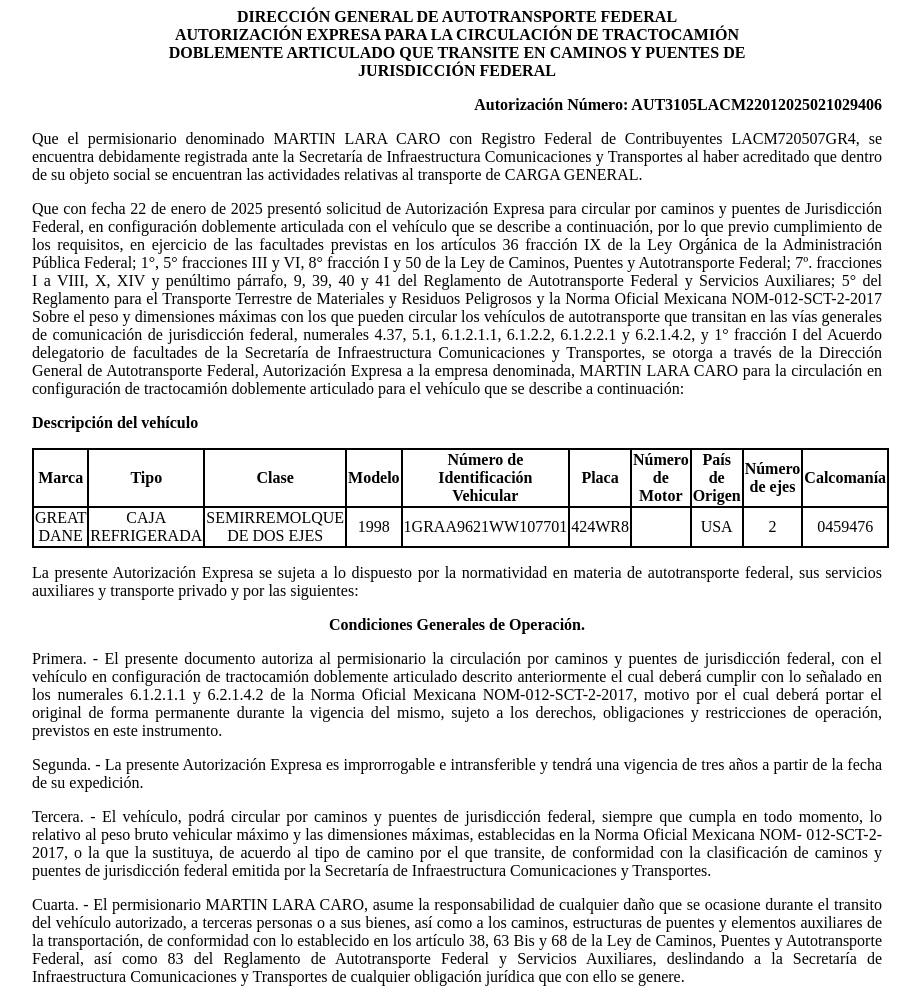
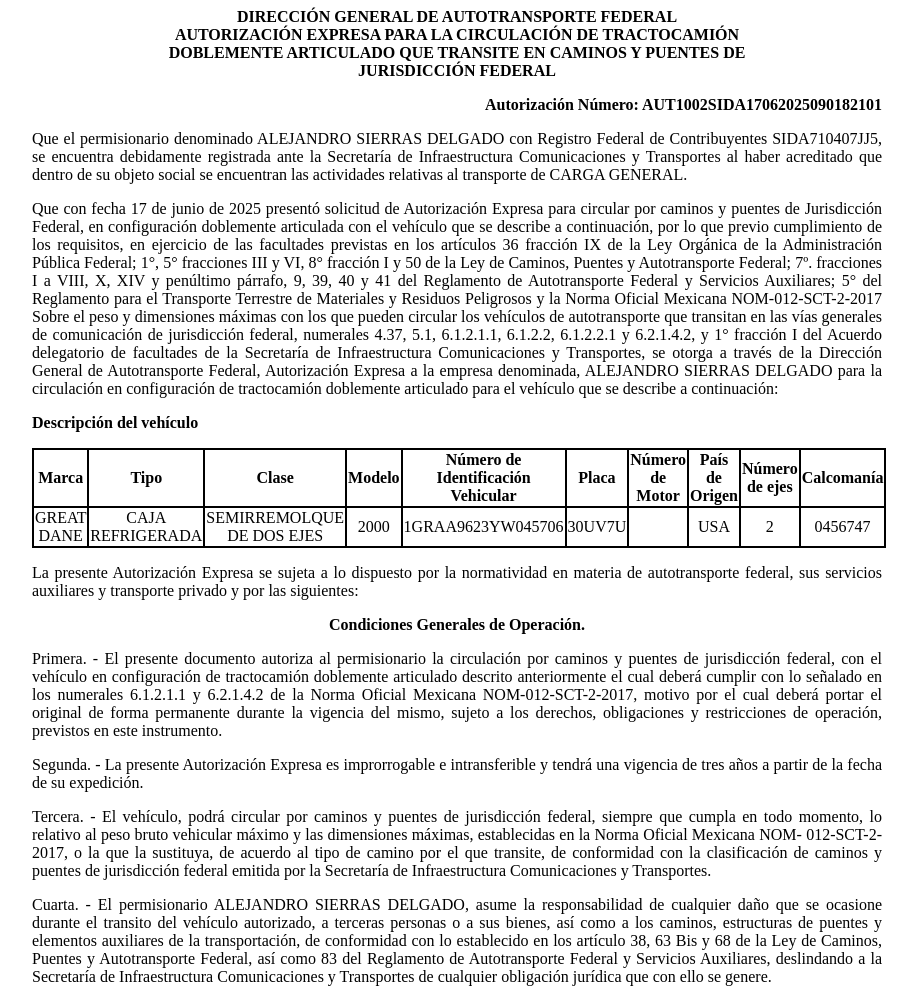
Before and after one commit to app-sct1/ConsultaAutDobleRemolque-folio-0271117, a plain HTML site: page index.html in a window 1280 px wide. Shown: the top 989 px of the page, without its empty margins (183-1103 px from the left). Drawn offline with Linux system fonts and the light colour scheme.

Commit message:
index.html

```diff
--- a/index.html
+++ b/index.html
@@ -75,19 +75,19 @@
 						<p class="sinMargen">DOBLEMENTE ARTICULADO QUE TRANSITE EN CAMINOS Y PUENTES DE</p>
 						<p class="sinMargen">JURISDICCIÓN FEDERAL</p>
 					</div>
-<p class="derechaNegro">Autorización Número: AUT3105LACM22012025021029406</p>
+<p class="derechaNegro">Autorización Número: AUT1002SIDA17062025090182101</p>
 
 					<p class="justificado">Que el permisionario denominado
-						MARTIN LARA CARO con Registro Federal de
-						Contribuyentes LACM720507GR4, se encuentra
+					    ALEJANDRO SIERRAS DELGADO con Registro Federal de
+						Contribuyentes SIDA710407JJ5, se encuentra
 						debidamente registrada ante la Secretaría de Infraestructura
 						Comunicaciones y Transportes al haber acreditado que dentro de su
 						objeto social se encuentran las actividades relativas al
 						transporte de CARGA GENERAL.</p>
 
 
-					<p class="justificado">Que con fecha 22 de
-						enero de 2025 presentó
+					<p class="justificado">Que con fecha 17 de
+						junio de 2025 presentó
 						solicitud de Autorización Expresa para circular por caminos y
 						puentes de Jurisdicción Federal, en configuración doblemente
 						articulada con el vehículo que se describe a continuación, por lo
@@ -107,7 +107,7 @@
 						facultades de la Secretaría de Infraestructura Comunicaciones y
 						Transportes, se otorga a través de la
 						Dirección General de Autotransporte Federal, Autorización Expresa a la
-						empresa denominada, MARTIN LARA CARO para la
+						empresa denominada, ALEJANDRO SIERRAS DELGADO para la
 						circulación en configuración de tractocamión doblemente articulado
 						para el vehículo que se describe a continuación:</p>
 
@@ -131,13 +131,13 @@
 							<td class="borde">GREAT DANE</td>
 							<td class="borde">CAJA REFRIGERADA</td>
 							<td class="borde">SEMIRREMOLQUE DE DOS EJES</td>
-							<td class="borde">1998</td>
-							<td class="borde">1GRAA9621WW107701</td>
-							<td class="borde">424WR8</td>
+							<td class="borde">2000</td>
+							<td class="borde">1GRAA9623YW045706</td>
+							<td class="borde">30UV7U</td>
 							<td class="borde"></td>
 							<td class="borde">USA</td>
 							<td class="borde">2</td>
-							<td class="borde">0459476</td>
+							<td class="borde">0456747</td>
 						</tr>
 
 					</tbody></table>
@@ -175,7 +175,7 @@
 						Secretaría de Infraestructura Comunicaciones y Transportes.</p>
 
 					<p class="justificado">Cuarta. - El permisionario
-						MARTIN LARA CARO, asume la responsabilidad de
+						ALEJANDRO SIERRAS DELGADO, asume la responsabilidad de
 						cualquier daño que se ocasione durante el transito del vehículo
 						autorizado, a terceras personas o a sus bienes, así como a los
 						caminos, estructuras de puentes y elementos auxiliares de la
```
